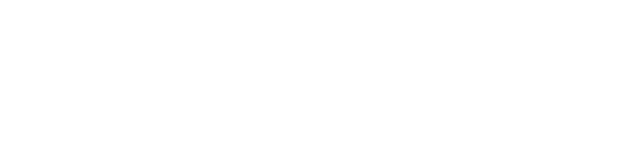
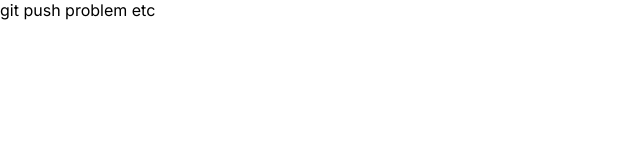
Before and after one commit to SojibAhmed114/ResetAssignment-Two-B10A2-versatile-ui, a plain HTML site: page index.html in a window 1280 px wide. Shown: the whole page, without its empty margins (0-640 px from the left). Drawn offline with Linux system fonts and the light colour scheme.

Commit message:
git problem

```diff
--- a/index.html
+++ b/index.html
@@ -13,6 +13,8 @@
      <link rel="stylesheet" href="style.css">
 </head>
 <body>
+    git push problem
 
+    etc
 </body>
 </html>
```
